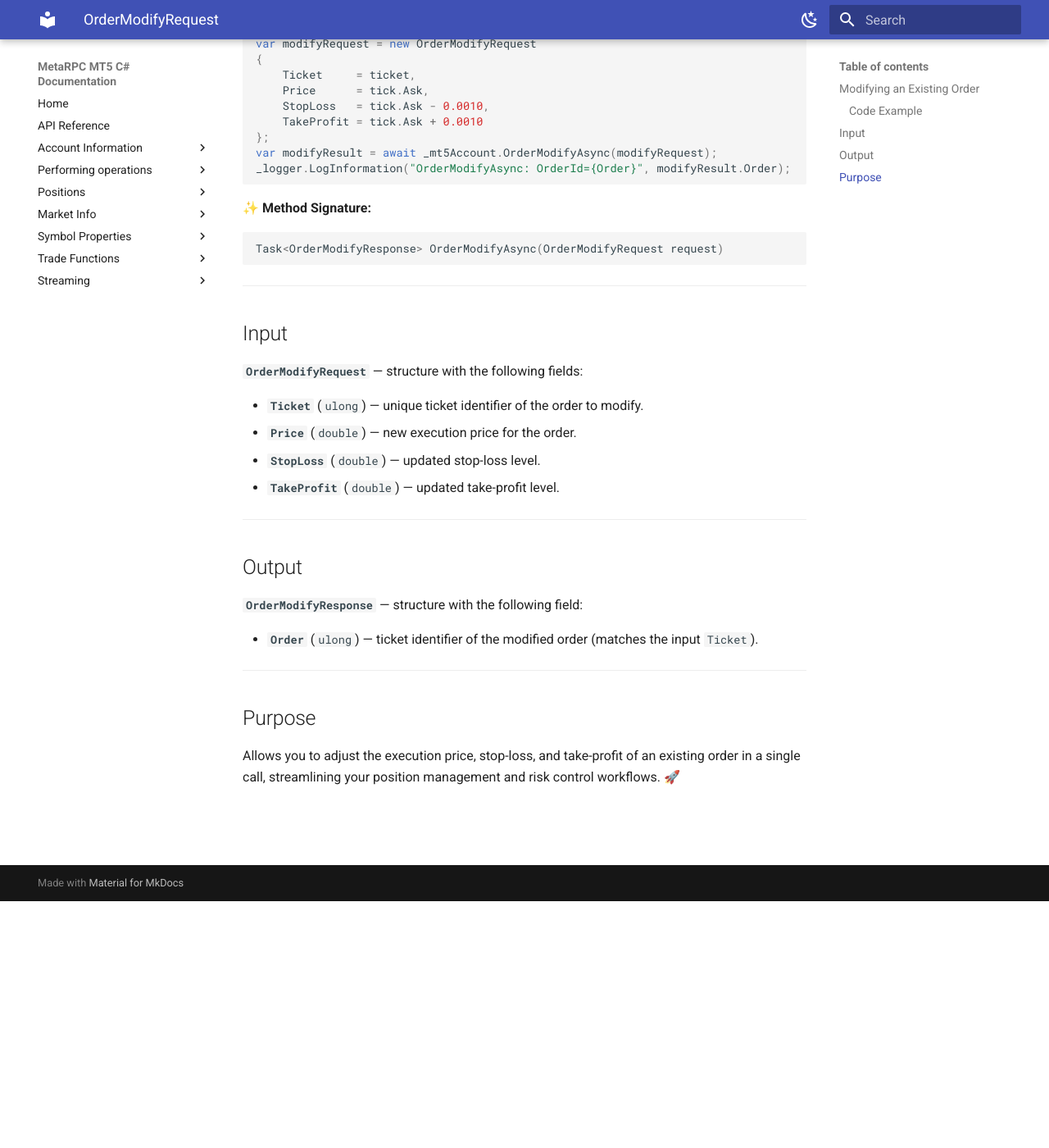
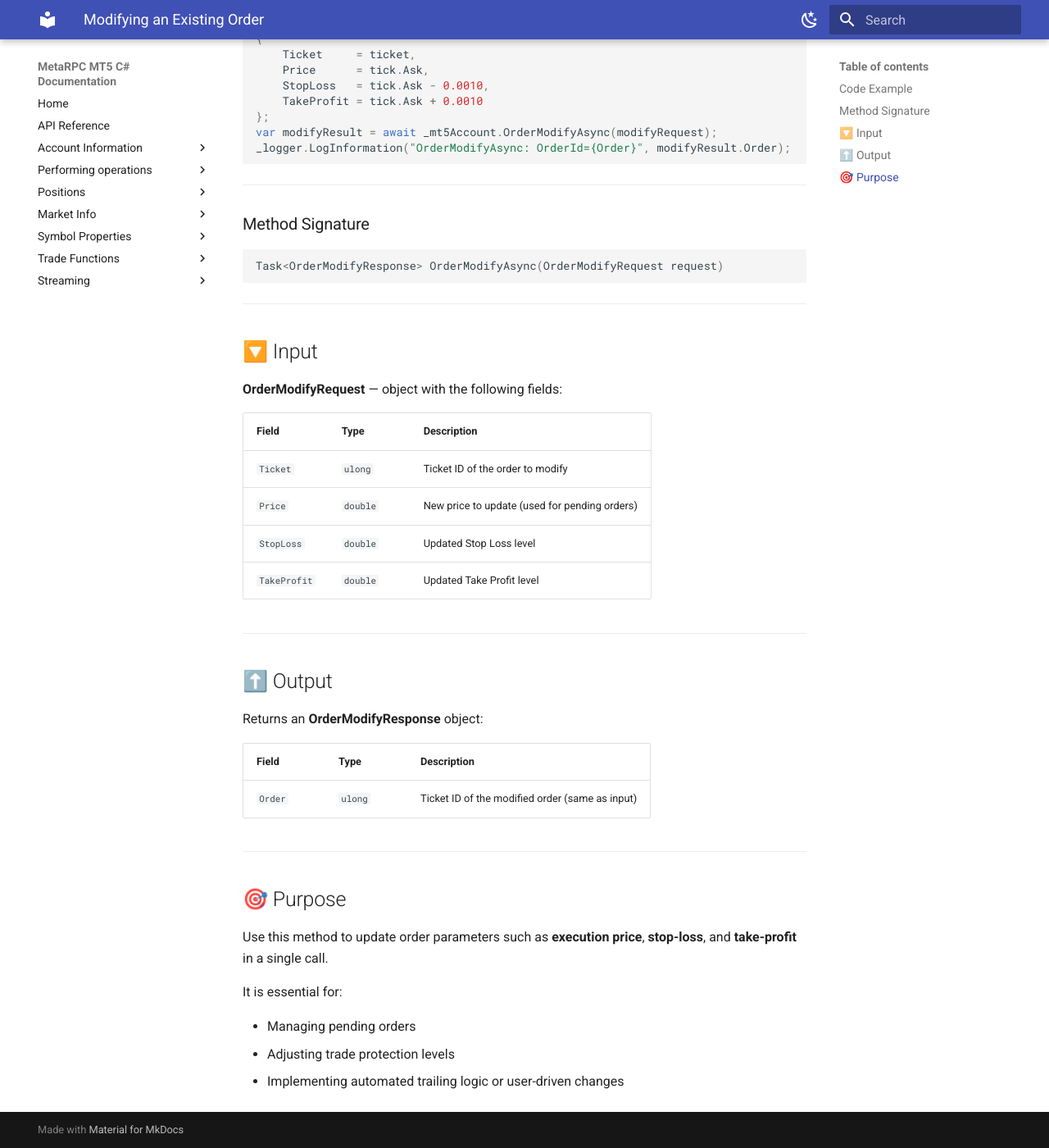
Before and after one commit to MetaRPC/CSharpMT5, an MkDocs documentation site: the page built from docs/orders/OrderModifyRequest.md, in a window 1280 px wide and 1400 px high, scrolled down 301 px. Shown: the whole window at 82% size. Built offline with MkDocs 1.6.1 and Material for MkDocs 9.7.7, drawn with Linux system fonts in a browser that asks for light colours; some of the changed text lies outside the part shown.

Commit message:
Update OrderModifyRequest.md

````diff
--- a/docs/orders/OrderModifyRequest.md
+++ b/docs/orders/OrderModifyRequest.md
@@ -1,6 +1,8 @@
-## Modifying an Existing Order
+# Modifying an Existing Order
 
-> **Request:** update parameters of an existing order in MT5.
+> **Request:** update parameters of an existing order in MT5
+
+---
 
 ### Code Example
 
@@ -16,7 +18,9 @@ var modifyResult = await _mt5Account.OrderModifyAsync(modifyRequest);
 _logger.LogInformation("OrderModifyAsync: OrderId={Order}", modifyResult.Order);
 ```
 
-✨ **Method Signature:**
+---
+
+### Method Signature
 
 ```csharp
 Task<OrderModifyResponse> OrderModifyAsync(OrderModifyRequest request)
@@ -24,25 +28,35 @@ Task<OrderModifyResponse> OrderModifyAsync(OrderModifyRequest request)
 
 ---
 
-## Input
+## 🔽 Input
 
-**`OrderModifyRequest`** — structure with the following fields:
+**OrderModifyRequest** — object with the following fields:
 
-* **`Ticket`** (`ulong`) — unique ticket identifier of the order to modify.
-* **`Price`** (`double`) — new execution price for the order.
-* **`StopLoss`** (`double`) — updated stop-loss level.
-* **`TakeProfit`** (`double`) — updated take-profit level.
+| Field        | Type     | Description                                   |
+| ------------ | -------- | --------------------------------------------- |
+| `Ticket`     | `ulong`  | Ticket ID of the order to modify              |
+| `Price`      | `double` | New price to update (used for pending orders) |
+| `StopLoss`   | `double` | Updated Stop Loss level                       |
+| `TakeProfit` | `double` | Updated Take Profit level                     |
 
 ---
 
-## Output
+## ⬆️ Output
 
-**`OrderModifyResponse`** — structure with the following field:
+Returns an **OrderModifyResponse** object:
 
-* **`Order`** (`ulong`) — ticket identifier of the modified order (matches the input `Ticket`).
+| Field   | Type    | Description                                     |
+| ------- | ------- | ----------------------------------------------- |
+| `Order` | `ulong` | Ticket ID of the modified order (same as input) |
 
 ---
 
-## Purpose
+## 🎯 Purpose
 
-Allows you to adjust the execution price, stop-loss, and take-profit of an existing order in a single call, streamlining your position management and risk control workflows. 🚀
+Use this method to update order parameters such as **execution price**, **stop-loss**, and **take-profit** in a single call.
+
+It is essential for:
+
+* Managing pending orders
+* Adjusting trade protection levels
+* Implementing automated trailing logic or user-driven changes
````
